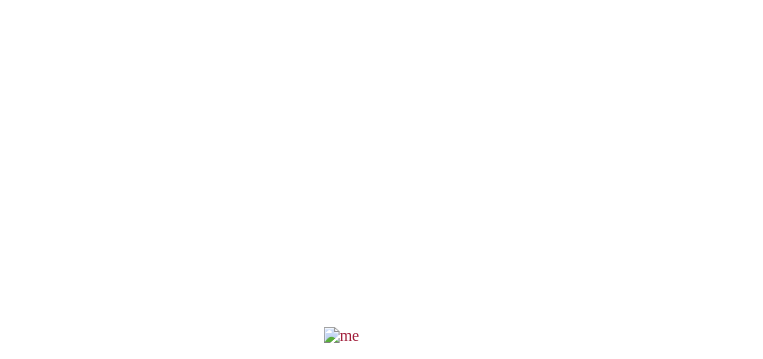
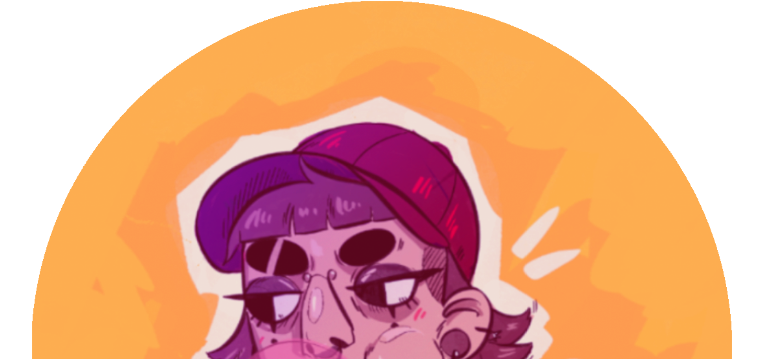
Before and after one commit to Sleevyyy/site.sleevy, a website: page index.html in a window 1280 px wide. Shown: the top 359 px of the page, without its empty margins (258-1021 px from the left). Drawn offline with nearby package versions, Linux system fonts and the light colour scheme; the site is published under a folder, as on GitHub Pages, so addresses that start at the root find nothing; a web font is replaced by a local one.

Commit message:
hot fix in main too

```diff
--- a/index.html
+++ b/index.html
@@ -11,7 +11,7 @@
 
 <body>
 <div class="centered">
-<a href="prehome.html"><img src="/images/profile_picture.png" width="700" height="700" alt="me"></a>
+<a href="prehome.html"><img src="images/profile_picture.png" width="700" height="700" alt="me"></a>
 <p class="animate__animated animate__shakeY animate__repeat-2">click me!</p>
 </div>
 </body>
```
